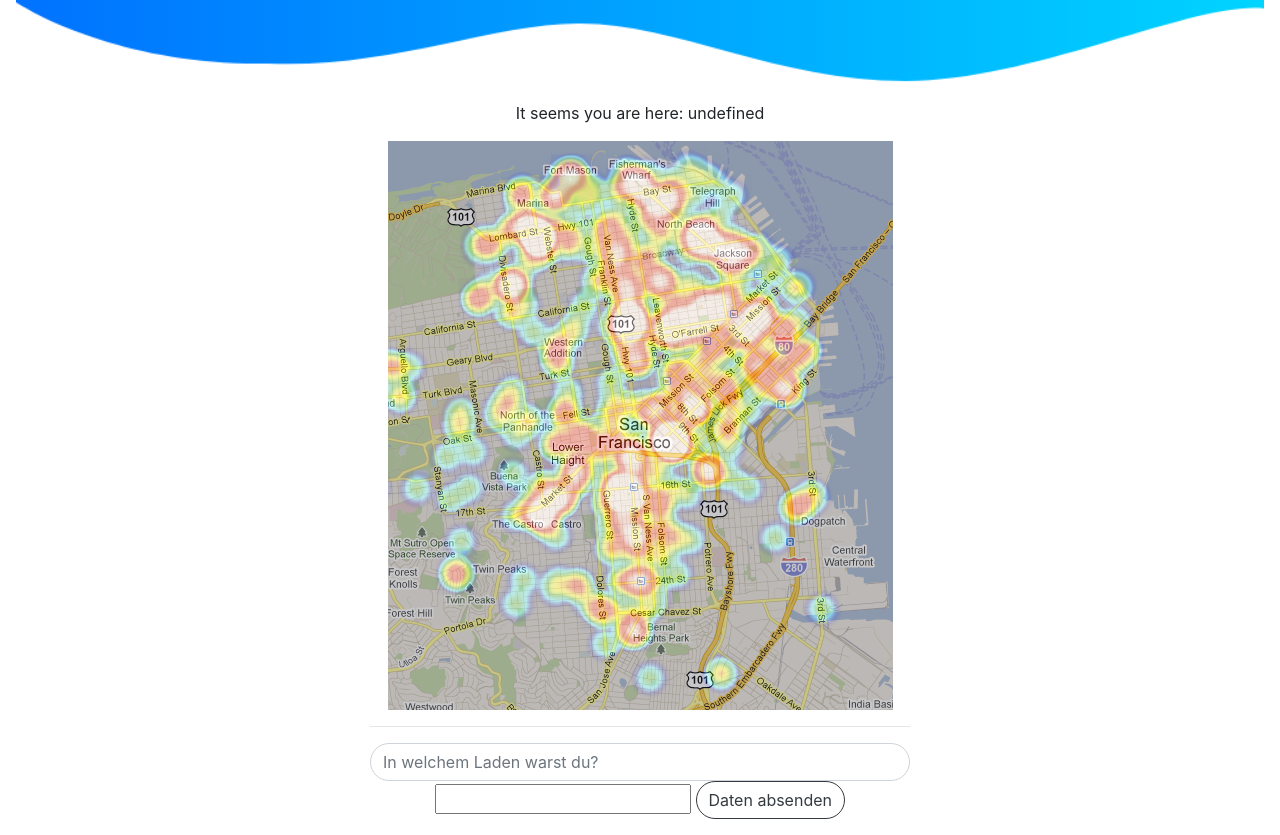
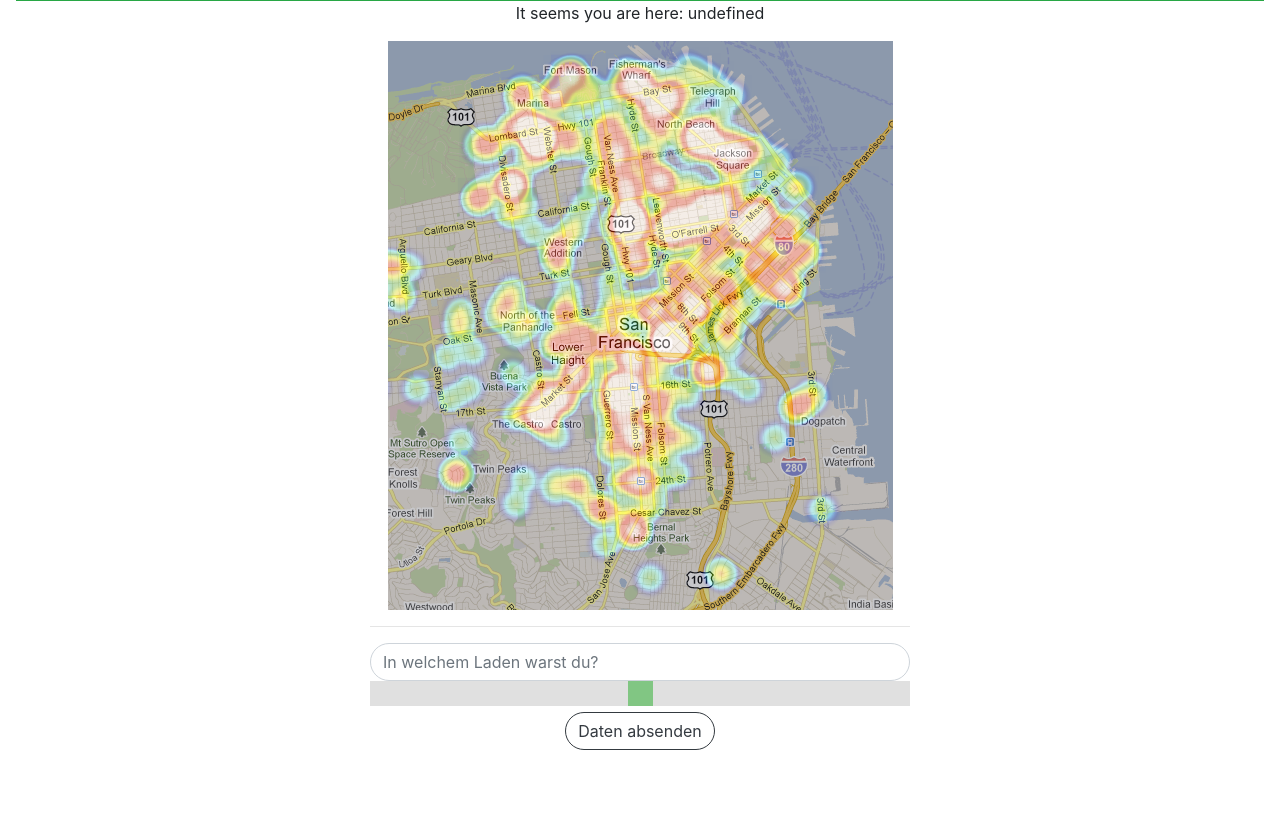
Before and after one commit to mirosval/virus-vs-toilettenpapier, a Svelte app in the folder client/: page / in a window 1280 px wide. Shown: the part 372-1207 px from the top of the page. After the commit the page ends 1138 px from the top, so only its background shows below. Built offline with nearby package versions, Linux system fonts and the light colour scheme; no server answers.

Commit message:
Add slider and remove blue banner

```diff
--- a/client/public/global.css
+++ b/client/public/global.css
@@ -1,6 +1,7 @@
 :root {
   --gradient: linear-gradient(90deg, #0072ff 0%, #00d4ff 100%);
   --light: #fff;
+  --green: #4CAF50;
   --grey: #f8f9fa;
 }
 
@@ -12,7 +13,7 @@ body {
   scroll-behavior: smooth;
 }
 .main-bgcolor {
-  background-image: var(--gradient);
+  background: var(--green);
 }
 .light-color {
   color: var(--light) !important;
--- a/client/src/Components/Banner.svelte
+++ b/client/src/Components/Banner.svelte
@@ -20,7 +20,6 @@
       </div>
     </div>
   </div>
-  <img src="images/wave1.png" alt="" class="wave-img" />
 </section>
 
 <style>
@@ -44,9 +43,4 @@
   section a {
     text-decoration: none;
   }
-
-  .wave-img {
-    width: 100%;
-    height: auto;
-  }
 </style>
--- /dev/null
+++ b/client/src/Components/CrowdednessSlider.svelte
@@ -0,0 +1,45 @@
+<div class="slidecontainer">
+  <input type="range" min="1" max="5" value="3" class="slider" id="myRange">
+</div>
+
+<style>
+
+.slidecontainer {
+  width: 100%; /* Width of the outside container */
+}
+
+/* The slider itself */
+.slider {
+  -webkit-appearance: none;  /* Override default CSS styles */
+  appearance: none;
+  width: 100%; /* Full-width */
+  height: 25px; /* Specified height */
+  background: #d3d3d3; /* Grey background */
+  outline: none; /* Remove outline */
+  opacity: 0.7; /* Set transparency (for mouse-over effects on hover) */
+  -webkit-transition: .2s; /* 0.2 seconds transition on hover */
+  transition: opacity .2s;
+}
+
+/* Mouse-over effects */
+.slider:hover {
+  opacity: 1; /* Fully shown on mouse-over */
+}
+
+/* The slider handle (use -webkit- (Chrome, Opera, Safari, Edge) and -moz- (Firefox) to override default look) */
+.slider::-webkit-slider-thumb {
+  -webkit-appearance: none; /* Override default look */
+  appearance: none;
+  width: 25px; /* Set a specific slider handle width */
+  height: 25px; /* Slider handle height */
+  background: #4CAF50; /* Green background */
+  cursor: pointer; /* Cursor on hover */
+}
+
+.slider::-moz-range-thumb {
+  width: 25px; /* Set a specific slider handle width */
+  height: 25px; /* Slider handle height */
+  background: #4CAF50; /* Green background */
+  cursor: pointer; /* Cursor on hover */
+}
+</style>
--- a/client/src/Components/DataEntry.svelte
+++ b/client/src/Components/DataEntry.svelte
@@ -7,6 +7,7 @@
     SEARCH_STORE
   } = footerData;
   const { HEADING, ADDRESS, MOBILE, EMAIL } = CONTACT_DETAILS;
+  import CrowdednessSlider from "./CrowdednessSlider.svelte";
 </script>
 
 <main>
@@ -19,13 +20,7 @@
           class="form-control round-border"
           placeholder="{SEARCH_STORE}"
           />
-        <input id="ex1"
-         data-slider-id='ex1Slider'
-         type="text"
-         data-slider-min="0"
-         data-slider-max="5"
-         data-slider-step="1"
-         data-slider-value="3"/>
+        <CrowdednessSlider/>
 
         <button type="button" class="btn btn-outline-dark round-border">
           {SUBMIT}
```
